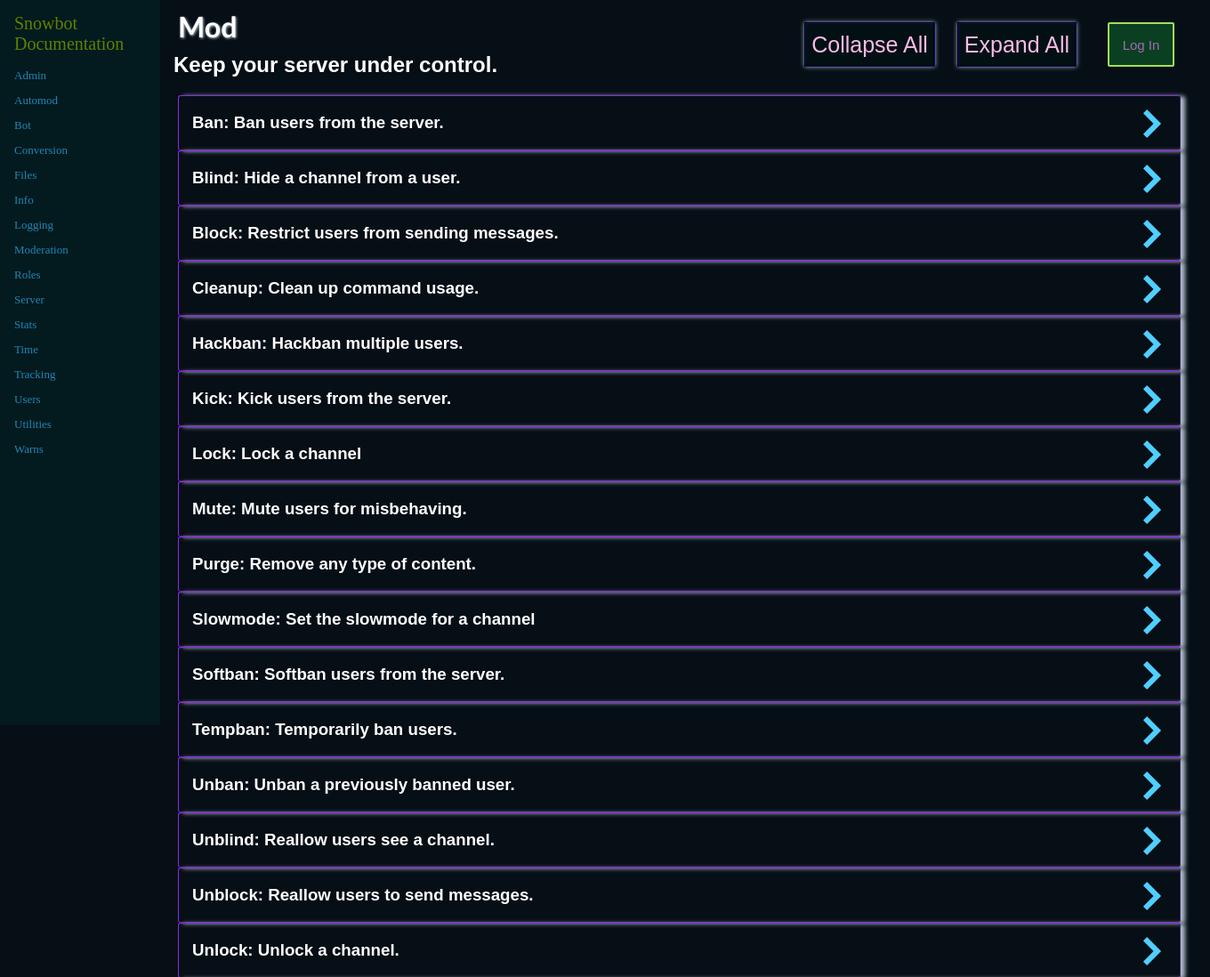
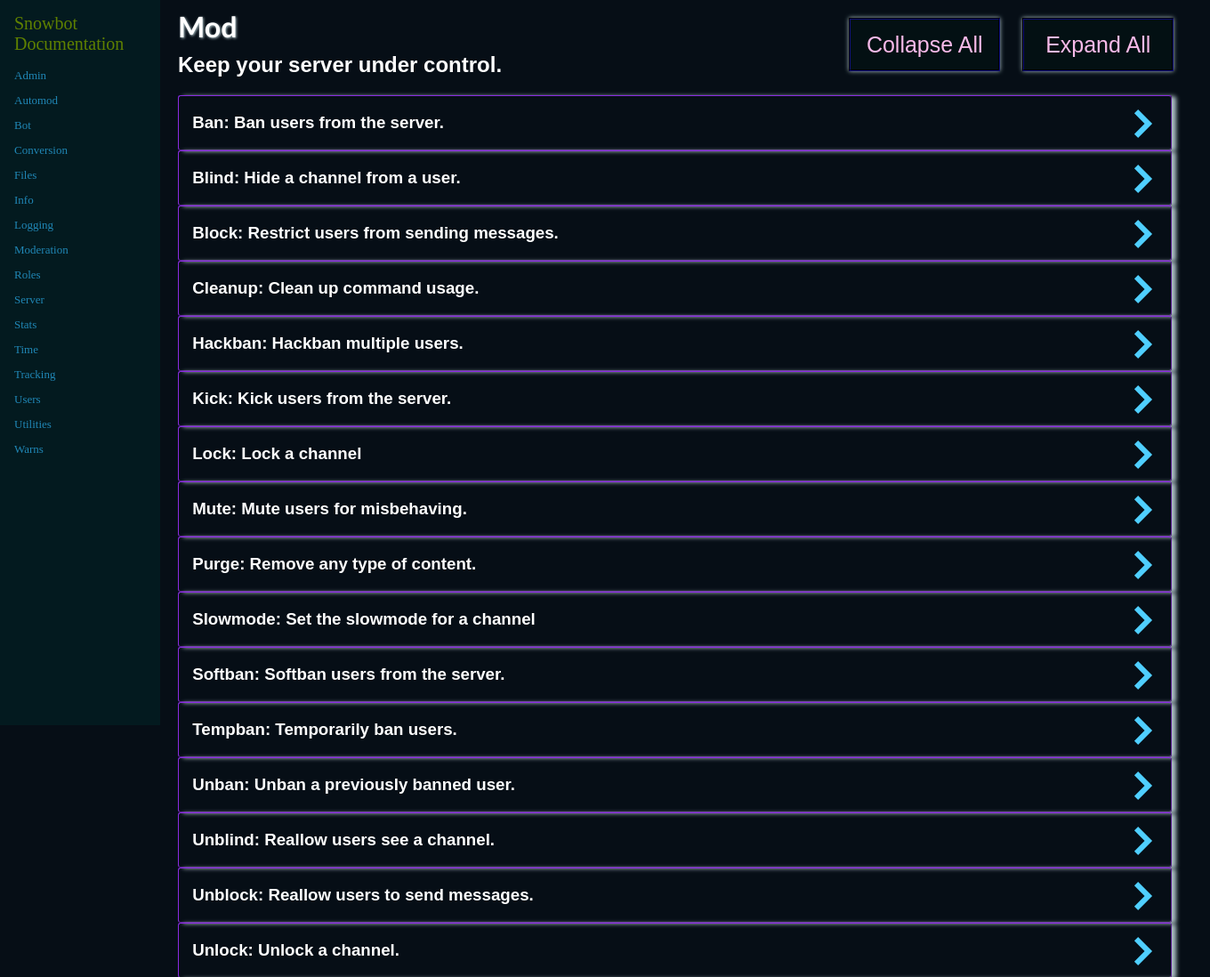
Before and after one commit to dumbducky/aaaaa, a Django app: page /moderation in a window 1360 px wide. Shown: the top 1098 px of the page at 89% size. Run offline with Django 3.2, Linux system fonts and the light colour scheme; parts of the project's set-up code (start-up, migrations or seed data) failed here and were passed over; some libraries are stand-ins or nearby versions.

Commit message:
removed login button; small css changes that will go unnoticed

```diff
--- a/duck/ducky/static/ducky/base.css
+++ b/duck/ducky/static/ducky/base.css
@@ -123,8 +123,8 @@
     color: white;
     margin: 5px;
     position: relative;
-    left: 190;
-    width: 500;
+    left: 195px;
+    width: 500px;
     font-family: sans-serif;
     margin-bottom: 20px;
 }
--- a/duck/ducky/static/ducky/cog.css
+++ b/duck/ducky/static/ducky/cog.css
@@ -4,9 +4,10 @@
     border-radius: 3px;
     border-width: thin;
     float: left;
-    width: 1125px;
+    width: 82%;
+    min-width: 400px;
     position: relative;
-    left: 180;
+    left: 13.25%;
     overflow: hidden;
     min-height: 60px;
     box-shadow: 5px 1px 5px #AEC1C6;
@@ -31,10 +32,11 @@
 
 .exp-button {
     position: relative;
-    right: 150px;
-    top: 15px;
     float: right;
-    height: 50px;
+    right: 3vw;
+    top: 10px;
+    height: 60px;
+    width: 12.5vw;
     font-size: 25px;
     color: #f8bae9;
     background-color: #031013;
--- a/duck/ducky/templates/ducky/base.html
+++ b/duck/ducky/templates/ducky/base.html
@@ -79,7 +79,7 @@
    		{% endif %}
 		{% block body %}<h1>No body</h1>{% endblock %}
 		{% if user_json is None %}
-			<button id="LogIn">Log In</button>
+			<!-- <button id="LogIn">Log In</button>	-->
 		<script>
         	$('#LogIn').on('click', function() {
         		window.location.replace("https://discord.com/api/oauth2/authorize?client_id=782494294820257804&redirect_uri=http%3A%2F%2Flocalhost%3A8000&response_type=code&scope=identify%20guilds")
--- a/duck/ducky/templates/ducky/bot_stuff.py
+++ b/duck/ducky/templates/ducky/bot_stuff.py
@@ -6,7 +6,7 @@
 class OAuth():
 	client_id = client_id
 	client_secret = client_secret
-	scope = "identify%20guilds"
+	scope = "identify"
 	redirect_uri = "http://localhost:8000"
 	discord_login_url = f"https://discord.com/api/oauth2/authorize?client_id={client_id}&redirect_uri={redirect_uri}&response_type=code&scope={scope}"
 	discord_token_url = "https://discord.com/api/oauth2/token"
--- a/duck/ducky/templates/ducky/cogs/moderation.html
+++ b/duck/ducky/templates/ducky/cogs/moderation.html
@@ -1,6 +1,6 @@
 
         {% extends 'ducky/cog_template.html' %}
-        {% block title %}Snowbot: Mod{% endblock %}
+        {% block title %}Snowbot: Moderation{% endblock %}
         {% block body %}
         {{ block.super }}
         {% load static %}
```
